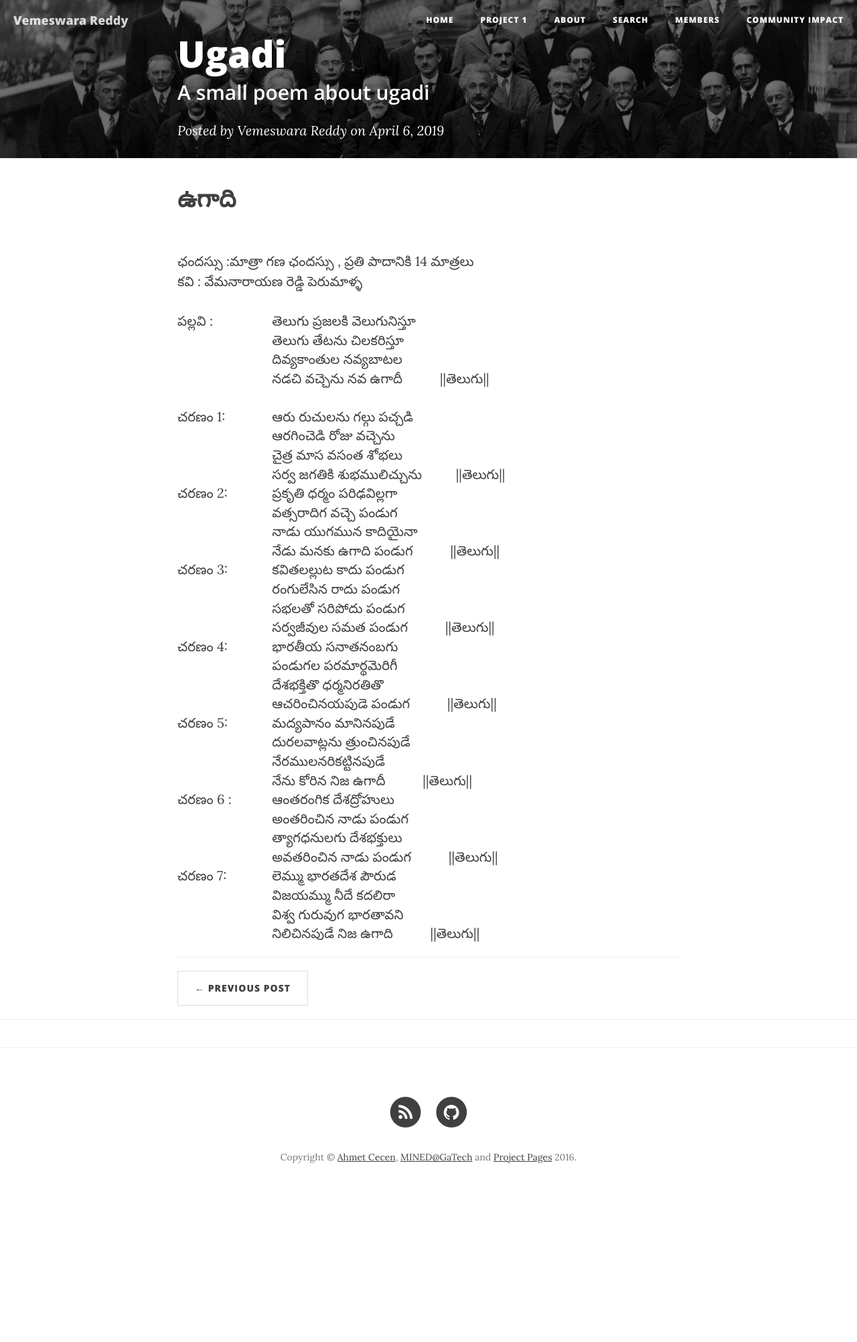
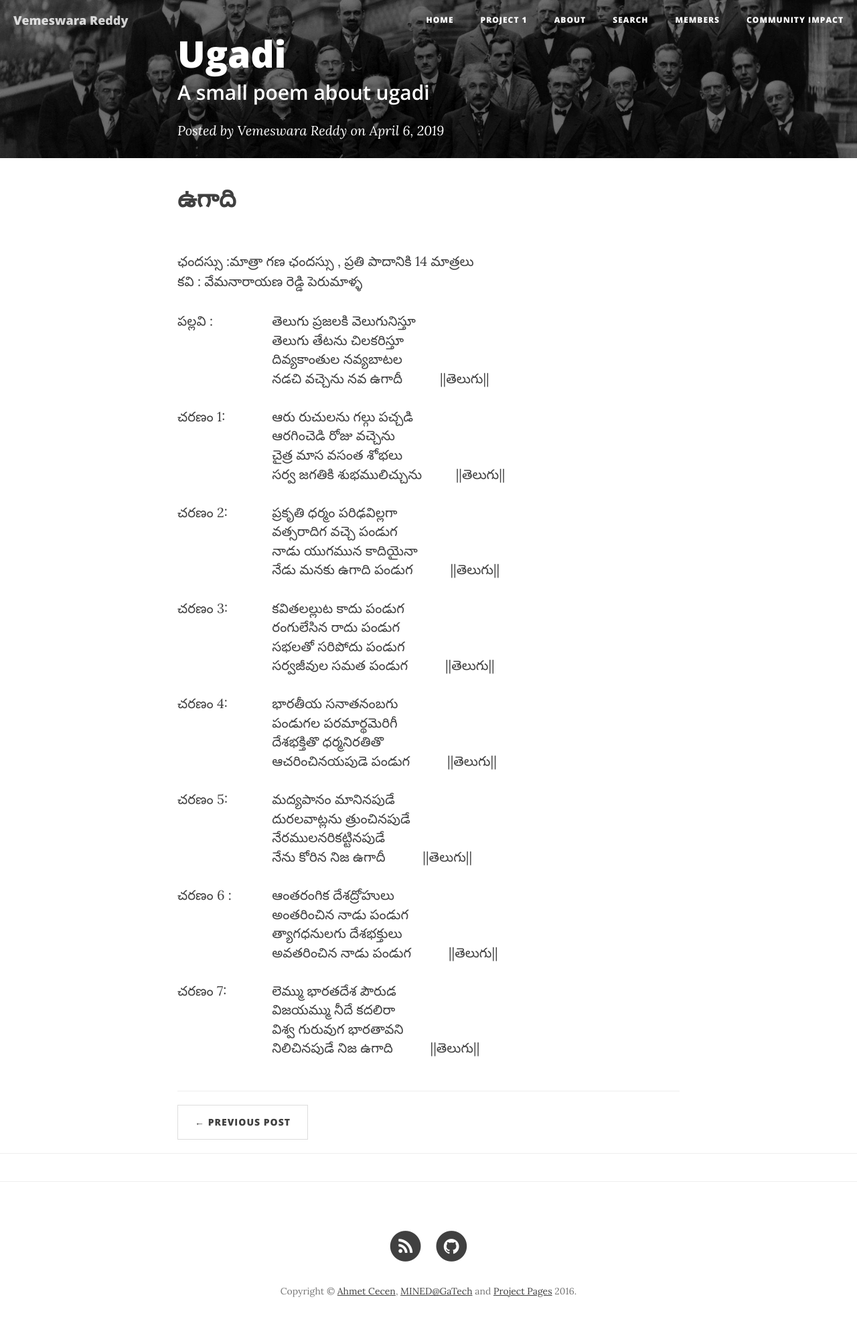
Before and after one commit to sivakrishna1777/sivakrishna1777.github.io, a Jekyll site: the page built from _posts/2019-04-06-Ugadi.markdown, in a window 1280 px wide. Shown: the whole page at 67% size. Built offline with Jekyll 4.4.1, drawn with Linux system fonts in a browser that asks for light colours; nearby versions of some CDN libraries; comment, search, counter and statistics services are not loaded; before the commit the page ends 1803 px from its top, so only the background shows below that.

```diff
--- a/_posts/2019-04-06-Ugadi.markdown
+++ b/_posts/2019-04-06-Ugadi.markdown
@@ -48,7 +48,7 @@ category:  project1
 		</tr>
 		<tr>
 			<td></td>
-			<td>సర్వ జగతికి శుభములిచ్చును &emsp;&emsp; ||తెలుగు||</td>
+			<td>సర్వ జగతికి శుభములిచ్చును &emsp;&emsp; ||తెలుగు||<br/><br/></td>
 		</tr>
 		<tr>
 			<td></td>
@@ -68,7 +68,7 @@ category:  project1
 		</tr>
 		<tr>
 			<td></td>
-			<td>నేడు మనకు ఉగాది పండుగ &emsp; &emsp; ||తెలుగు||</td>
+			<td>నేడు మనకు ఉగాది పండుగ &emsp; &emsp; ||తెలుగు||<br/><br/></td>
 		</tr>
 		<tr>
 			<td></td>
@@ -88,7 +88,7 @@ category:  project1
 		</tr>
 		<tr>
 			<td></td>
-			<td>సర్వజీవుల సమత పండుగ &emsp; &emsp; ||తెలుగు||</td>
+			<td>సర్వజీవుల సమత పండుగ &emsp; &emsp; ||తెలుగు||<br/><br/></td>
 		</tr>
 		<tr>
 			<td></td>
@@ -108,7 +108,7 @@ category:  project1
 		</tr>
 		<tr>
 			<td></td>
-			<td>ఆచరించినయపుడె పండుగ &emsp; &emsp; ||తెలుగు||</td>
+			<td>ఆచరించినయపుడె పండుగ &emsp; &emsp; ||తెలుగు||<br/><br/></td>
 		</tr>
 		<tr>
 			<td></td>
@@ -128,7 +128,7 @@ category:  project1
 		</tr>
 		<tr>
 			<td></td>
-			<td> నేను కోరిన నిజ ఉగాదీ &emsp; &emsp; ||తెలుగు||</td>
+			<td> నేను కోరిన నిజ ఉగాదీ &emsp; &emsp; ||తెలుగు||<br/><br/></td>
 		</tr>
 		<tr>
 			<td></td>
@@ -148,7 +148,7 @@ category:  project1
 		</tr>
 		<tr>
 			<td></td>
-			<td>అవతరించిన నాడు పండుగ  &emsp; &emsp; ||తెలుగు||</td>
+			<td>అవతరించిన నాడు పండుగ  &emsp; &emsp; ||తెలుగు||<br/><br/></td>
 		</tr>
 		<tr>
 			<td></td>
@@ -168,7 +168,7 @@ category:  project1
 		</tr>
 		<tr>
 			<td></td>
-			<td> నిలిచినపుడే నిజ ఉగాది &emsp; &emsp; ||తెలుగు||</td>
+			<td> నిలిచినపుడే నిజ ఉగాది &emsp; &emsp; ||తెలుగు||<br/><br/></td>
 		</tr>
 		<tr>
 			<td></td>
```
